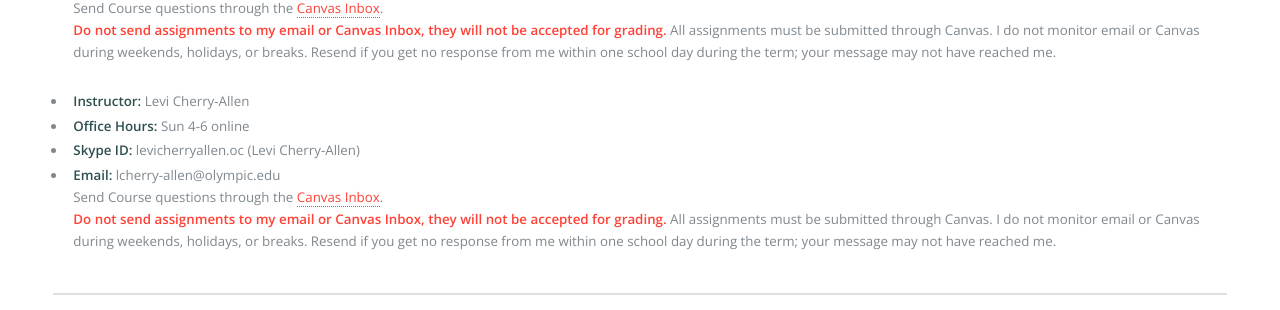
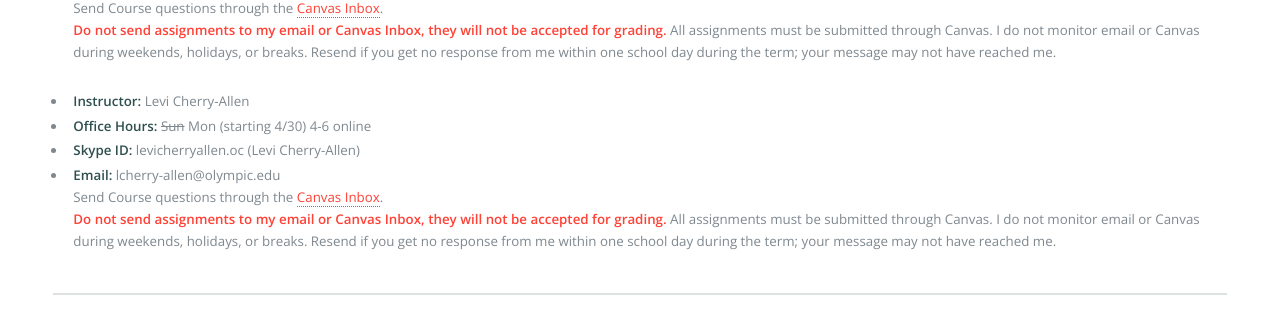
Before and after one commit to argoc/syllabub, a Jekyll site: the page CIS210.html, which Jekyll copies as it is, in a window 1280 px wide and 900 px high, scrolled down 422 px. Shown: the part 143-453 px from the top of the window. Built offline with Jekyll 4.4.1, drawn with Linux system fonts in a browser that asks for light colours.

Commit message:
Change Levi's Office Hours

```diff
--- a/CIS210.html
+++ b/CIS210.html
@@ -71,7 +71,7 @@
                         </ul>
                         <ul>
                             <li><b>Instructor:</b> Levi Cherry-Allen</li>
-                            <li><b>Office Hours: </b>Sun 4-6 online</li>
+				<li><b>Office Hours: </b><del>Sun</del> Mon (starting 4/30) 4-6 online</li>
                             <li><b>Skype ID:</b> levicherryallen.oc (Levi Cherry-Allen)</li>
                             <li><b>Email:</b> lcherry-allen@olympic.edu
                                 <br/>Send Course questions through the <a href="https://olympic.instructure.com/conversations" target="_blank">Canvas Inbox</a>.
```
